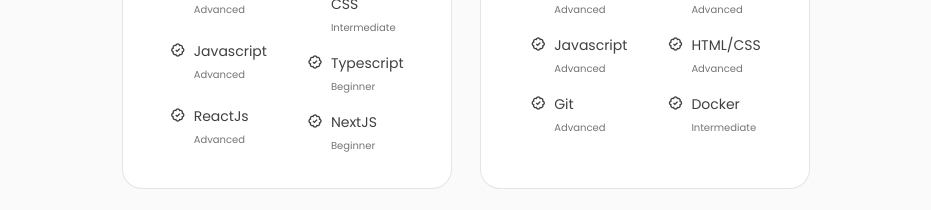
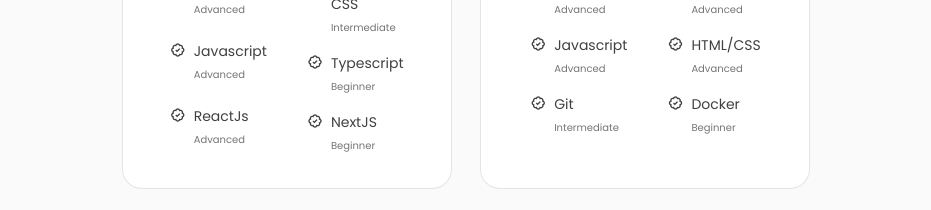
Before and after one commit to 19fathima/MyPortfolio, a React (Create React App) app: page / in a window 1280 px wide. Shown: the part 1460-1670 px from the top of the page, without its empty margins (174-1105 px from the left). Built offline with nearby package versions, Linux system fonts and the light colour scheme.

Commit message:
Update Programming.jsx

```diff
--- a/src/components/skills/Programming.jsx
+++ b/src/components/skills/Programming.jsx
@@ -24,7 +24,7 @@
                         <i class='bx bx-badge-check'></i>
                         <div>
                             <h3 className="skills__name">Git</h3>
-                            <span className="skills__level">Advanced</span>
+                            <span className="skills__level">Intermediate</span>
                         </div>
                     </div>
                 </div>
@@ -47,7 +47,7 @@
                         <i class='bx bx-badge-check'></i>
                         <div>
                             <h3 className="skills__name">Docker</h3>
-                            <span className="skills__level">Intermediate</span>
+                            <span className="skills__level">Beginner</span>
                         </div>
                     </div>
                 </div>
```
